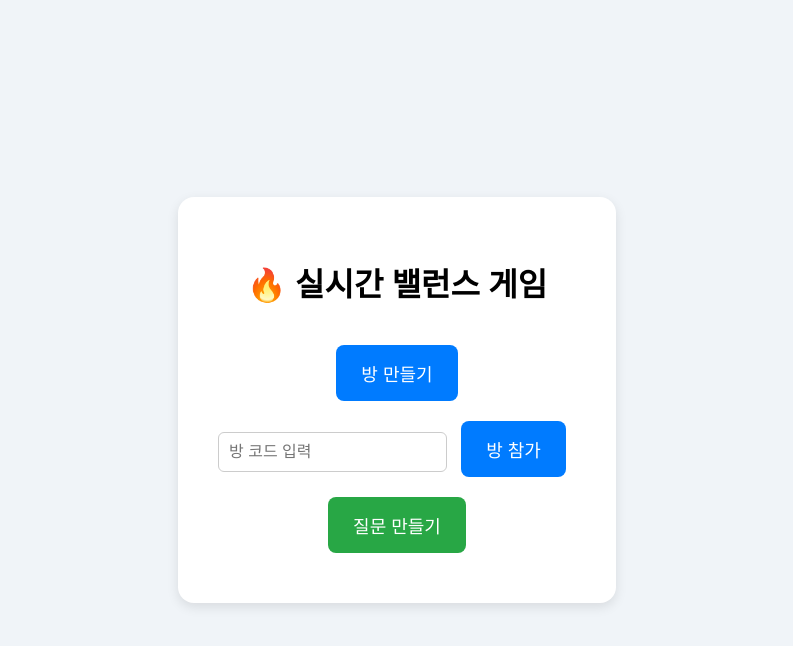
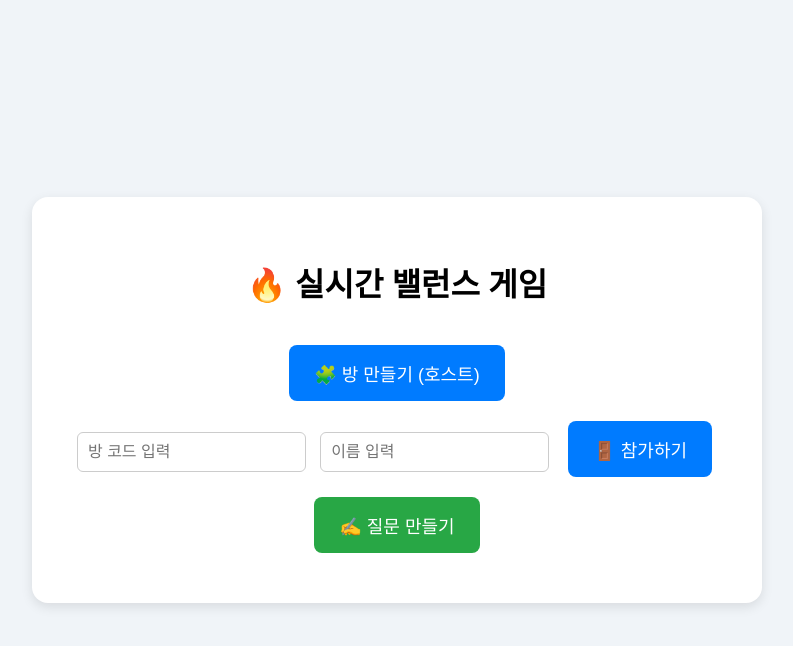
Before and after one commit to yhs66/online_balance_game, a Flask app: page / in a window 1280 px wide. Shown: the top 646 px of the page, without its empty margins (243-1036 px from the left). Run offline with Flask 3, Linux system fonts and the light colour scheme.

Commit message:
update : name

```diff
--- a/templates/index.html
+++ b/templates/index.html
@@ -37,20 +37,28 @@
         button:hover {
             background-color: #0056b3;
         }
+        input[type="text"] {
+            padding: 10px;
+            font-size: 16px;
+            border-radius: 6px;
+            border: 1px solid #ccc;
+            margin: 5px;
+        }
     </style>
 </head>
 <body>
     <div class="container">
         <h1>🔥 실시간 밸런스 게임</h1>
         <form method="POST" action="/create_room">
-            <button type="submit">방 만들기</button>
+            <button type="submit">🧩 방 만들기 (호스트)</button>
         </form>
         <form method="POST" action="/join">
-            <input type="text" name="code" placeholder="방 코드 입력" required style="padding: 10px; font-size: 16px; border-radius: 6px; border: 1px solid #ccc;">
-            <button type="submit">방 참가</button>
+            <input type="text" name="code" placeholder="방 코드 입력" required>
+            <input type="text" name="name" placeholder="이름 입력" required>
+            <button type="submit">🚪 참가하기</button>
         </form>
         <form method="GET" action="/create_questions">
-            <button type="submit" style="background-color: #28a745;">질문 만들기</button>
+            <button type="submit" style="background-color: #28a745;">✍ 질문 만들기</button>
         </form>
     </div>
 </body>
```
